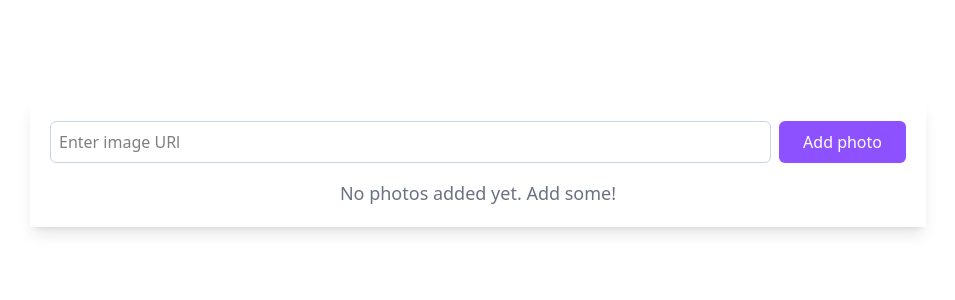
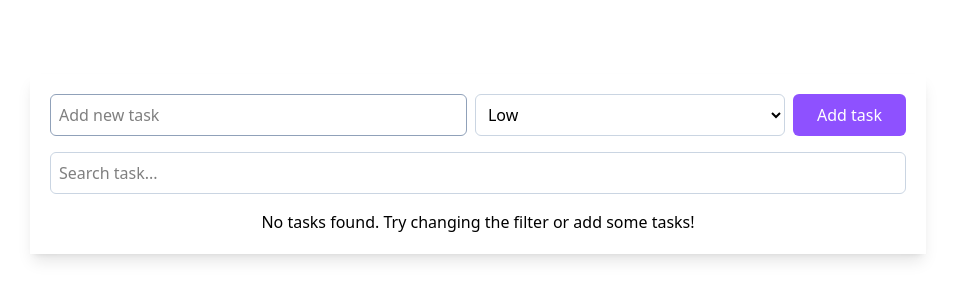
Before and after one commit to alexsanders-git/vue-udemy-course, a Vue app: page / in a window 1280 px wide. Shown: the part 256-556 px from the top of the page, without its empty margins (162-1117 px from the left). Built offline with nearby package versions, Linux system fonts and the light colour scheme; the HTML template or start-up script is replaced by a standard one.

Commit message:
Create Project Three

```diff
--- a/src/App.vue
+++ b/src/App.vue
@@ -1,11 +1,13 @@
 <script setup lang="ts">
 import ProjectOne from '@/components/ProjectOne.vue';
 import ProjectTwo from '@/components/ProjectTwo.vue';
+import ProjectThree from '@/components/ProjectThree.vue';
 </script>
 
 <template>
   <!--  <ProjectOne />-->
-  <ProjectTwo />
+  <!--  <ProjectTwo />-->
+  <ProjectThree />
 </template>
 
 <style scoped></style>
--- /dev/null
+++ b/src/components/ProjectThree.vue
@@ -0,0 +1,127 @@
+<script setup lang="ts">
+import { computed, onMounted, ref, watch } from 'vue';
+
+enum Priority {
+  Low = 'Low',
+  Medium = 'Medium',
+  High = 'High',
+}
+
+interface ITask {
+  id: number;
+  description: string;
+  priority: Priority;
+  isDone: boolean;
+}
+
+const tasks = ref<ITask[]>(JSON.parse(localStorage.getItem('tasks') ?? '[]'));
+const newTask = ref<string>('');
+const newTaskPriority = ref<Priority>(Priority.Low);
+const newTaskInput = ref<HTMLInputElement | null>(null);
+const searchQuery = ref<string>('');
+
+const addTask = () => {
+  if (newTask.value === '') return;
+
+  tasks.value.unshift({
+    id: Date.now(),
+    description: newTask.value,
+    priority: newTaskPriority.value,
+    isDone: false,
+  });
+
+  newTask.value = '';
+  newTaskPriority.value = Priority.Low;
+};
+
+const searchTask = computed(() =>
+  tasks.value.filter((t) => t.description.toLowerCase().includes(searchQuery.value.toLowerCase())),
+);
+
+const removeTasks = (id: number) => {
+  tasks.value = tasks.value.filter((t) => t.id !== id);
+};
+
+onMounted(() => {
+  newTaskInput.value?.focus();
+});
+
+watch(
+  tasks,
+  () => {
+    localStorage.setItem('tasks', JSON.stringify(tasks.value));
+  },
+  { deep: true },
+);
+</script>
+
+<template>
+  <div class="container mx-auto p-5">
+    <div class="flex items-center justify-center min-h-screen">
+      <div class="w-full max-w-4xl p-5 text-center shadow-lg">
+        <form class="flex gap-2 mb-4" @submit.prevent="addTask">
+          <input
+            class="grow p-2 border border-slate-300 focus:border-slate-400 outline-none rounded-md"
+            placeholder="Add new task"
+            ref="newTaskInput"
+            v-model="newTask"
+          />
+
+          <select
+            class="grow p-2 border border-slate-300 focus:border-slate-400 outline-none rounded-md"
+            v-model="newTaskPriority"
+          >
+            <option disabled value="">Select priority</option>
+            <option :value="Priority.High">High</option>
+            <option :value="Priority.Medium">Medium</option>
+            <option :value="Priority.Low">Low</option>
+          </select>
+
+          <button
+            class="w-fit py-2 px-6 font-medium text-white bg-violet-500 hover:bg-violet-600 rounded-md cursor-pointer"
+            type="submit"
+          >
+            Add task
+          </button>
+        </form>
+
+        <div class="flex mb-4">
+          <input
+            class="grow p-2 border border-slate-300 focus:border-slate-400 outline-none rounded-md"
+            placeholder="Search task..."
+            v-model="searchQuery"
+          />
+        </div>
+
+        <div class="space-y-3" v-if="tasks.length">
+          <h2 class="text-2xl">Your Tasks</h2>
+
+          <div
+            class="flex items-center justify-between py-2 px-4 bg-violet-50 rounded border-l-5"
+            :class="{
+              'border-red-400': task.priority === 'High',
+              'border-orange-400': task.priority === 'Medium',
+              'border-green-500': task.priority === 'Low',
+            }"
+            v-for="task in searchTask"
+            :key="task.id"
+          >
+            <div class="space-x-2">
+              <input type="checkbox" v-model="task.isDone" />
+
+              <span class="text-lg" :class="{ 'line-through': task.isDone }">{{
+                task.description
+              }}</span>
+            </div>
+
+            <button class="cursor-pointer" @click="removeTasks(task.id)">❌</button>
+          </div>
+        </div>
+
+        <p text-lg text-gray-500 v-else>
+          No tasks found. Try changing the filter or add some tasks!
+        </p>
+      </div>
+    </div>
+  </div>
+</template>
--- a/src/components/ProjectTwo.vue
+++ b/src/components/ProjectTwo.vue
@@ -25,7 +25,6 @@ const addPhoto = () => {
 };
 
 const removePhoto = (id: number) => {
-  console.log(id);
   photos.value = photos.value.filter((p) => p.id !== id);
 };
 
```
